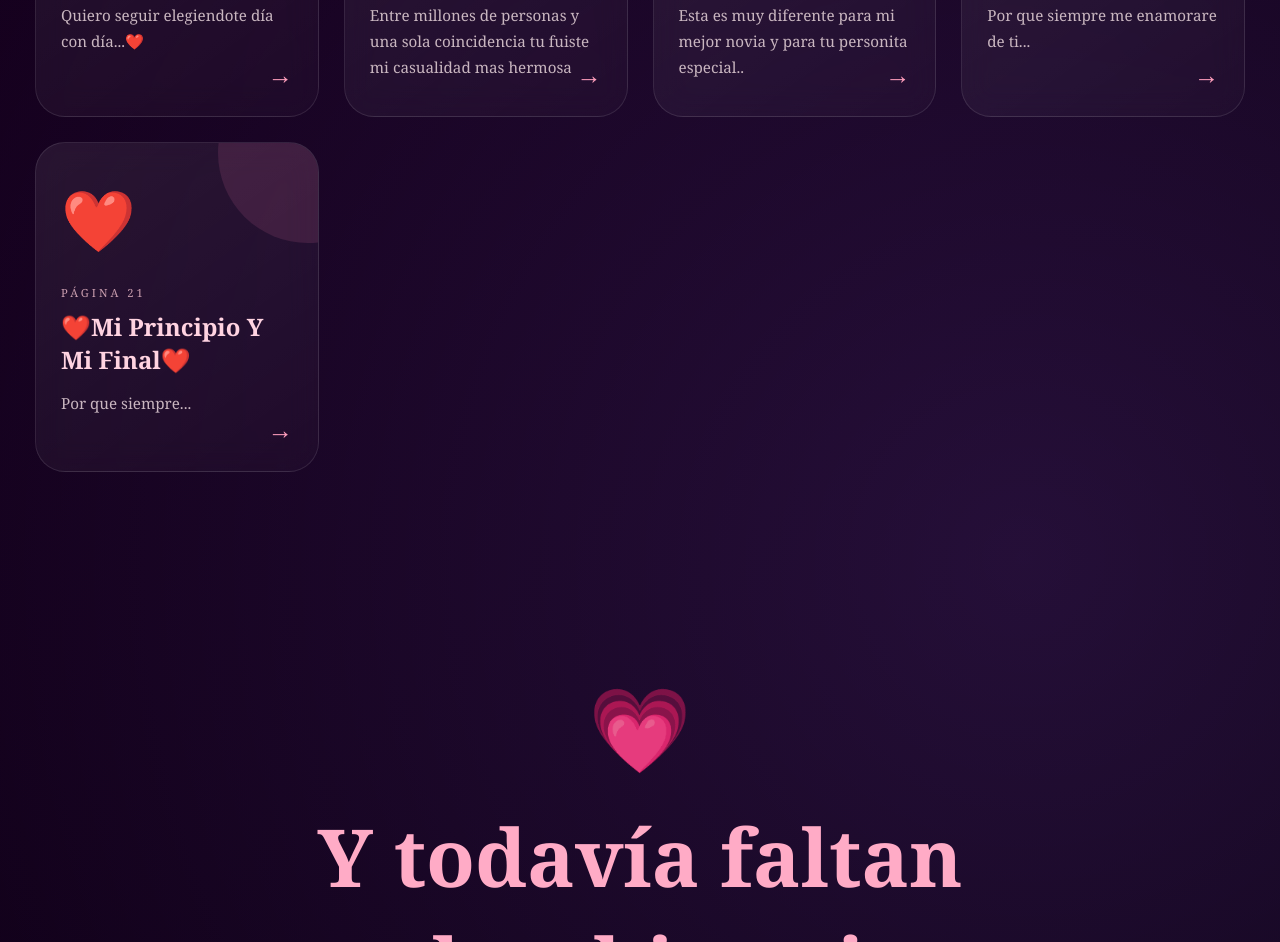
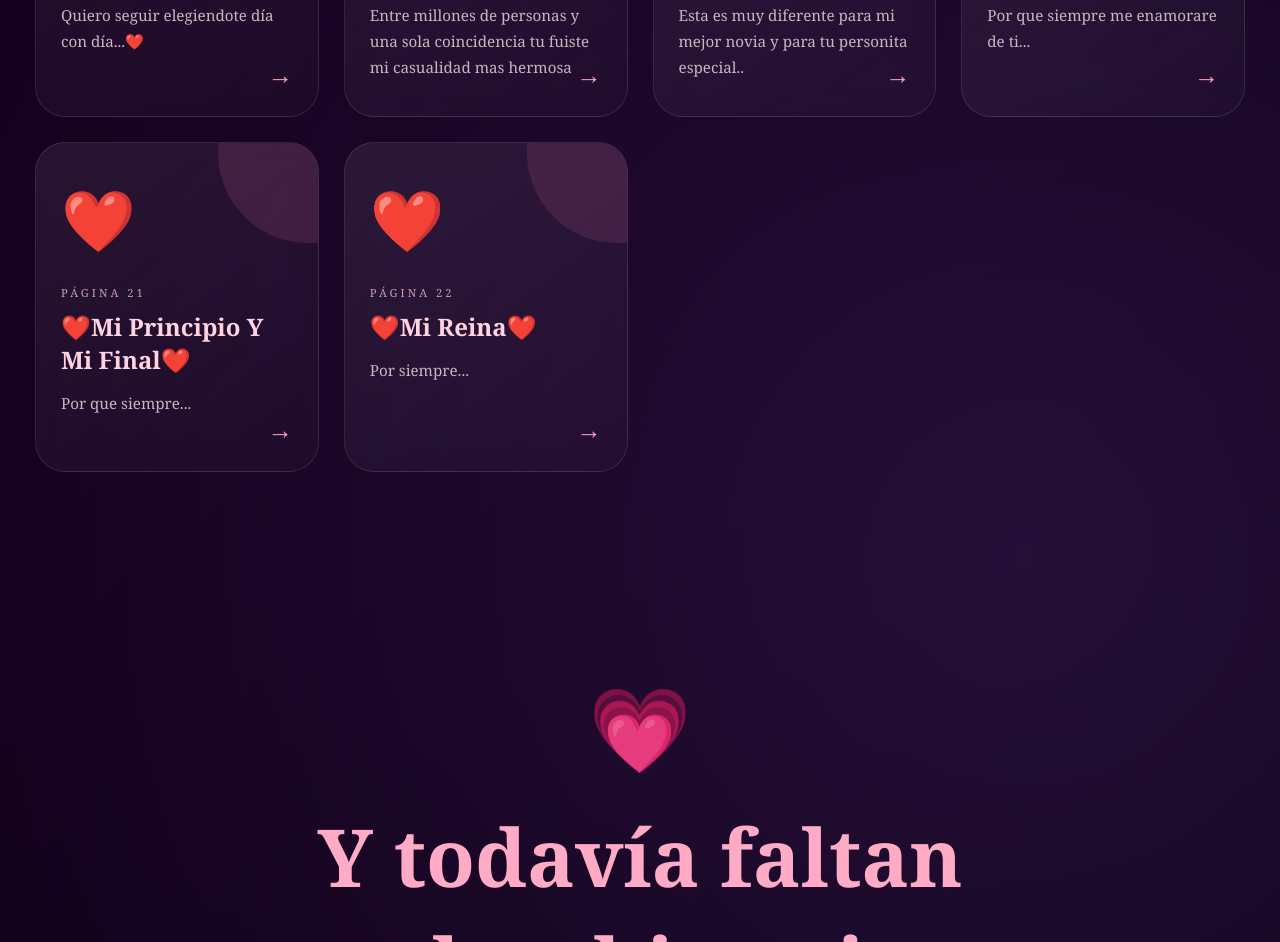
Before and after one commit to ChristianJC1125/Mi_Princesa, a plain HTML site: page index.html in a window 1280 px wide. Shown: the part 3284-4226 px from the top of the page. Drawn offline with Linux system fonts and the light colour scheme.

Commit message:
cambiosfonimg2

```diff
--- a/index.html
+++ b/index.html
@@ -837,6 +837,15 @@
                     <span class="card-arrow">→</span>
                 </a>
 
+<!-- PÁGINA 20 -->
+                <a href="tuuniverso.html" class="page-card">
+                    <span class="card-icon">❤️</span>
+                    <div class="card-number">Página 22</div>
+                    <h3>❤️Mi Reina❤️</h3>
+                    <p>Por  siempre...</p>
+                    <span class="card-arrow">→</span>
+                </a>
+
             </div>
         </section>
 
```
